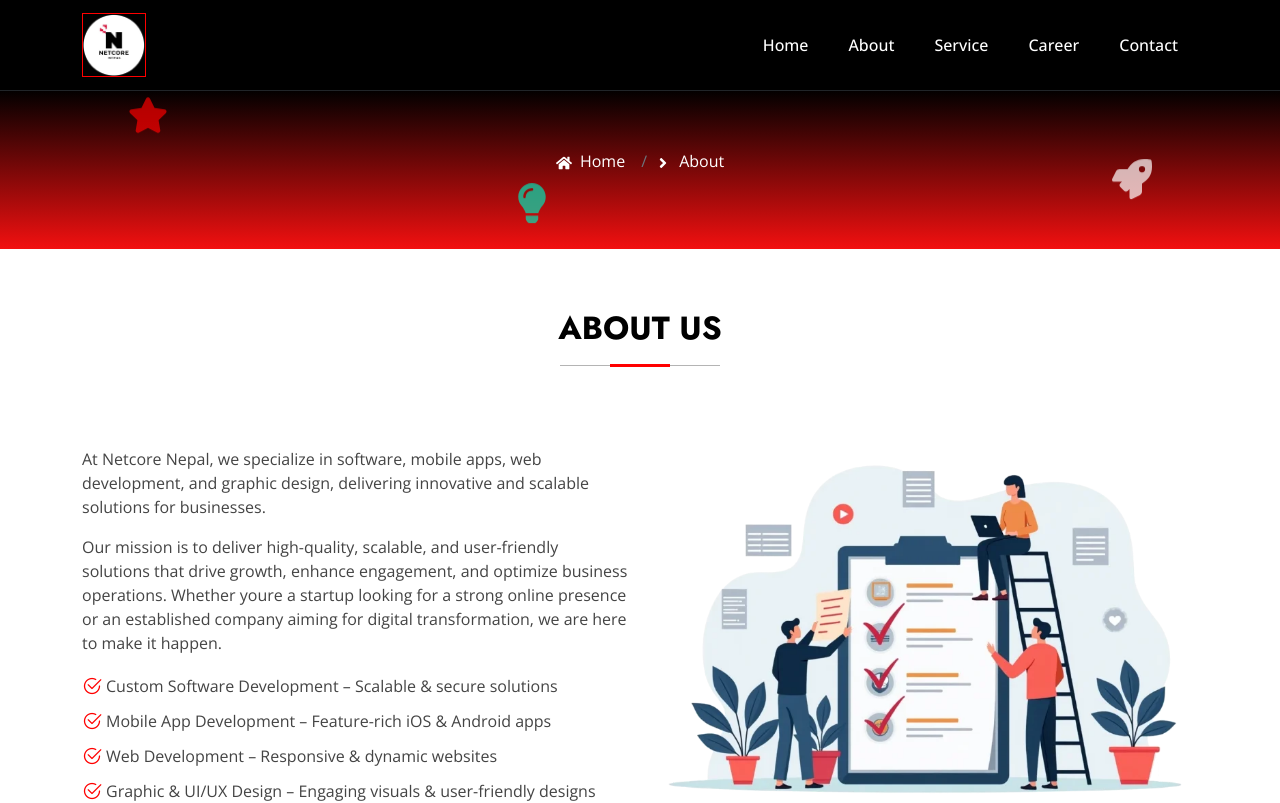
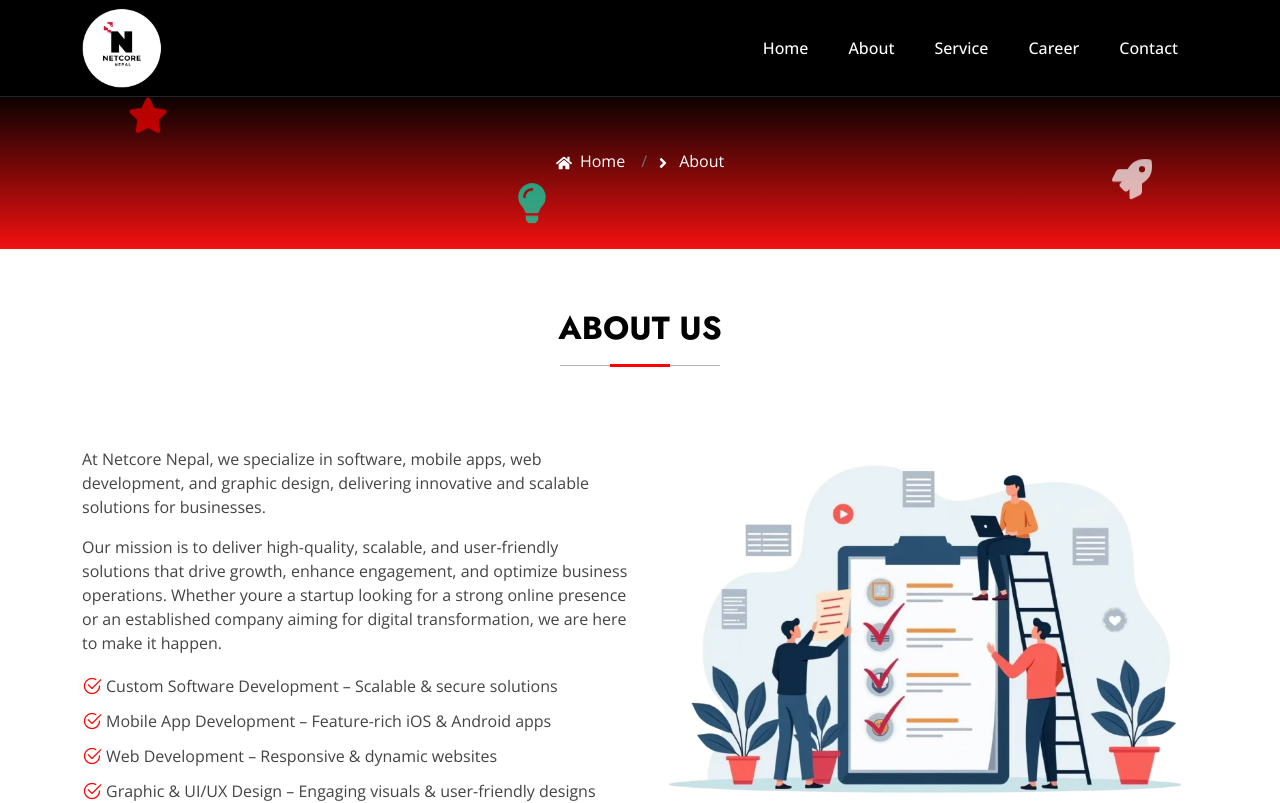
Before and after one commit to sahanirakesh877/Netcorenepal, a React (Vite) app: page /#/about in a window 1280 px wide. Shown: the top 803 px of the page. Built offline with nearby package versions, Linux system fonts and the light colour scheme.

Commit message:
logo change

```diff
--- a/src/App.css
+++ b/src/App.css
@@ -74,37 +74,17 @@
   }
 }
 
-
-
 /* Navbar Base Styling */
 .navbar {
-
   transition: all 0.3s ease;
-}
-/* .navbar-logo {
-  width: 80px;
-  height: auto;
-} */
-.logo-container {
-  width: 70px;
-  height: 70px;
-  background-color: white ;
-  border-radius: 50%;
-  display: flex;
-  justify-content: center;
-  align-items: center;
-
-
-
 }
 
 .navbar-logo {
-  width:4rem;
-  height: 100%;
-  border: 1px solid red;
-
+  width: auto;
+  height: 80px;
+  background-color: white;
+  object-fit: contain;
 }
-
 
 .bg-black {
   background-color: #000 !important; /* Black background */
@@ -127,7 +107,7 @@
 .navbar-toggler-icon {
   background-image: none;
   position: relative;
-  width: 24px;
+  width: 30px;
   height: 2px;
   background: #fff; /* White color for the icon */
   transition: all 0.3s ease;
@@ -139,16 +119,16 @@
   position: absolute;
   width: 24px;
   height: 2px;
-  background: #fff; /* White color for the icon */
+  background: #ffffff; /* White color for the icon */
   transition: all 0.3s ease;
 }
 
 .navbar-toggler-icon::before {
-  transform: translateY(-6px);
+  transform: translateY(-8px);
 }
 
 .navbar-toggler-icon::after {
-  transform: translateY(6px);
+  transform: translateY(8px);
 }
 
 /* Mobile Menu Styling */
@@ -205,10 +185,9 @@
   }
 }
 
-
 .bgchoose {
   /* background: linear-gradient(135deg, #ff0000a3, #000000e6);
   color: white;  */
-padding: 50px 0;
+  padding: 50px 0;
   background: linear-gradient(90deg, rgb(0, 0, 0) 0%, rgba(138, 0, 7, 0.936) 99%);
 }
--- a/src/components/Header.jsx
+++ b/src/components/Header.jsx
@@ -1,11 +1,9 @@
-
-
 import React, { useState } from "react";
 import { Link } from "react-router-dom";
+import logo from "/assets/img/logonet.jpg";
 
 const Header = () => {
   const [isMenuOpen, setIsMenuOpen] = useState(false);
-
 
   const toggleMenu = () => {
     setIsMenuOpen(!isMenuOpen);
@@ -16,15 +14,11 @@ const Header = () => {
       <nav className="navbar navbar-expand-lg navbar-dark bg-black">
         <div className="container">
           {/* Logo */}
-          <div >
-          <Link
-            className="navbar-brand "
-            to="/"
-          >
-          <img src="/assets/img/logonet.jpg" alt="logo"  className="navbar-logo" />
-          </Link>
+          <div className="logo-container">
+            <Link to="/">
+              <img src={logo} alt="logo" className="navbar-logo" />
+            </Link>
           </div>
-
 
           {/* Mobile Toggle Button */}
           <button
@@ -79,7 +73,6 @@ const Header = () => {
                 </Link>
               </li>
 
-
               <li className="nav-item">
                 <Link
                   className="nav-link text-white hover-red"
--- a/src/page/About.jsx
+++ b/src/page/About.jsx
@@ -1,13 +1,22 @@
-import React, { useEffect } from "react";
+import React, { useEffect, useState } from "react";
 import { Link, useLocation } from "react-router-dom";
 import Breadcrum from "../components/Breadcrum";
 import WhyChoose from './../components/WhyCoose';
 
 const About = () => {
   const location = useLocation();
+  const [showWhyChoose, setShowWhyChoose] = useState(false);
+
 
   useEffect(() => {
     window.scrollTo(0, 0);
+      // Delay rendering WhyChoose after location change
+      setShowWhyChoose(false);
+      const timer = setTimeout(() => {
+        setShowWhyChoose(true);
+      }, 300); // Adjust delay if needed
+
+      return () => clearTimeout(timer);
   }, [location]);
 
   return (
@@ -92,7 +101,8 @@ const About = () => {
           </div>
         </div>
       </section>
-      <WhyChoose/>
+     {/* Show WhyChoose only after location change */}
+     {showWhyChoose && <WhyChoose />}
     </>
   );
 };
```
